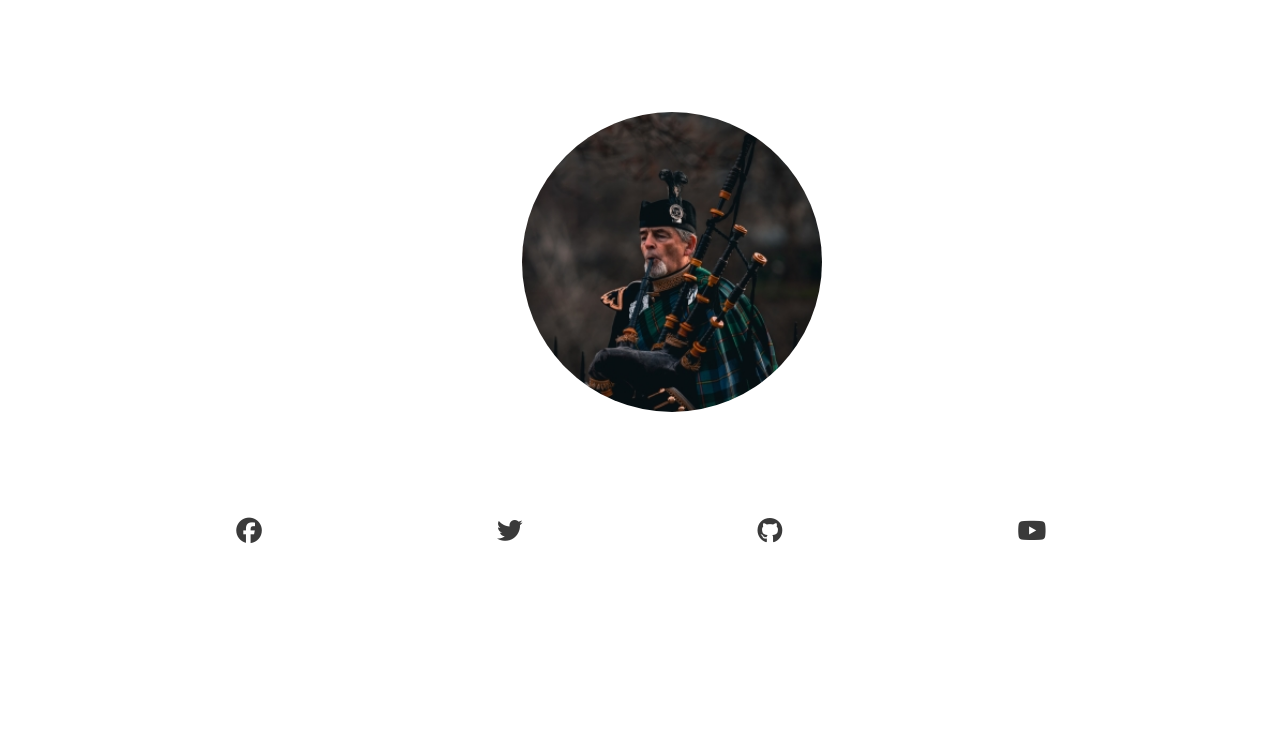
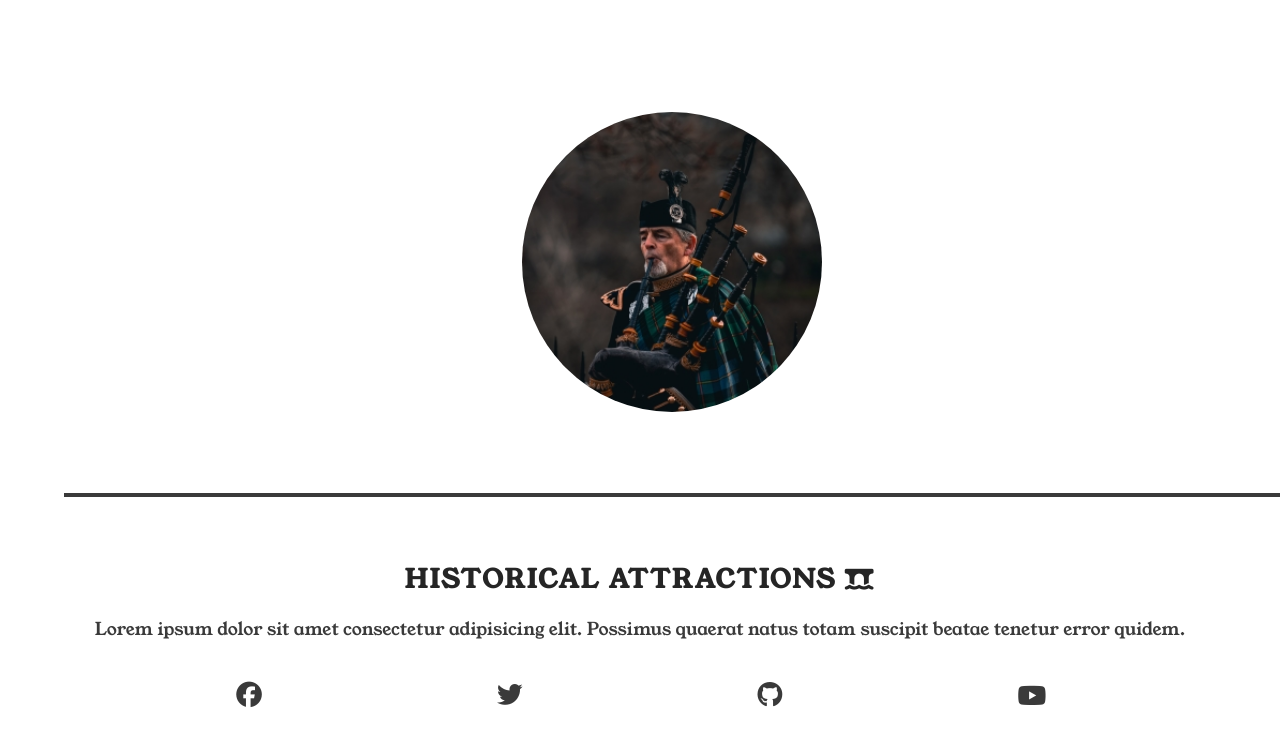
Before and after one commit to Tomboxhall/history-of-edinburgh, a plain HTML site: page index.html in a window 1280 px wide. Shown: the part 1161-1892 px from the top of the page. Before the commit the page ends 1727 px from the top, so only its background shows below. Drawn offline with Linux system fonts and the light colour scheme.

Commit message:
Add a line break and style, and create the html for attractions and style

```diff
--- a/assets/css/style.css
+++ b/assets/css/style.css
@@ -175,6 +175,28 @@ main {
     max-height: 300px;
 }
 
+hr {
+    border: 2px solid #3a3a3a;
+    margin-top: 5%;
+}
+
+/*Historical Attractions*/
+#attractions {
+    width: 95%;
+    margin: 20px auto;
+}
+
+#attractions h2 {
+    margin-bottom: 20px;
+    text-align: center;
+    font-size: 160%;
+}
+
+#attractions p {
+    text-align: center;
+    font-size: 110%;
+}
+
 /*Footer CSS*/
 #networks {
     text-align: center;
--- a/index.html
+++ b/index.html
@@ -66,7 +66,19 @@
             </div>
         </div>
 
+        <hr>
+
       </section>
+
+      <!--Historical Attractions-->
+      <section id="attractions">
+        <h2>Historical Attractions <i class="fa-solid fa-bridge-water"></i></h2>
+        <p>Lorem ipsum dolor sit amet consectetur adipisicing elit. Possimus quaerat natus totam suscipit beatae tenetur error
+            quidem.</p>
+        <div id=""></div>
+
+      </section>
+
     </main>
 
     <!--Footer Section-->
```
